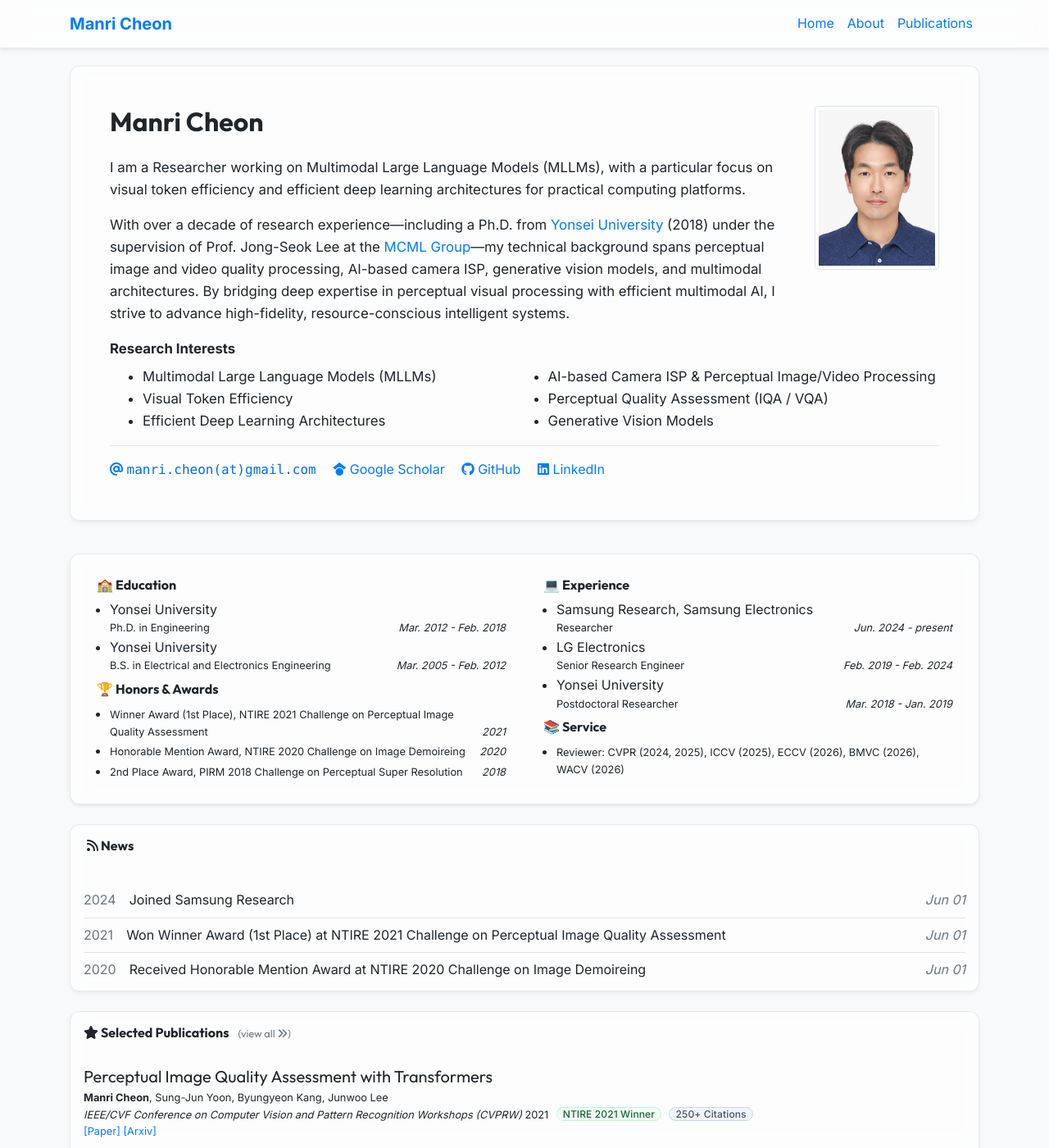
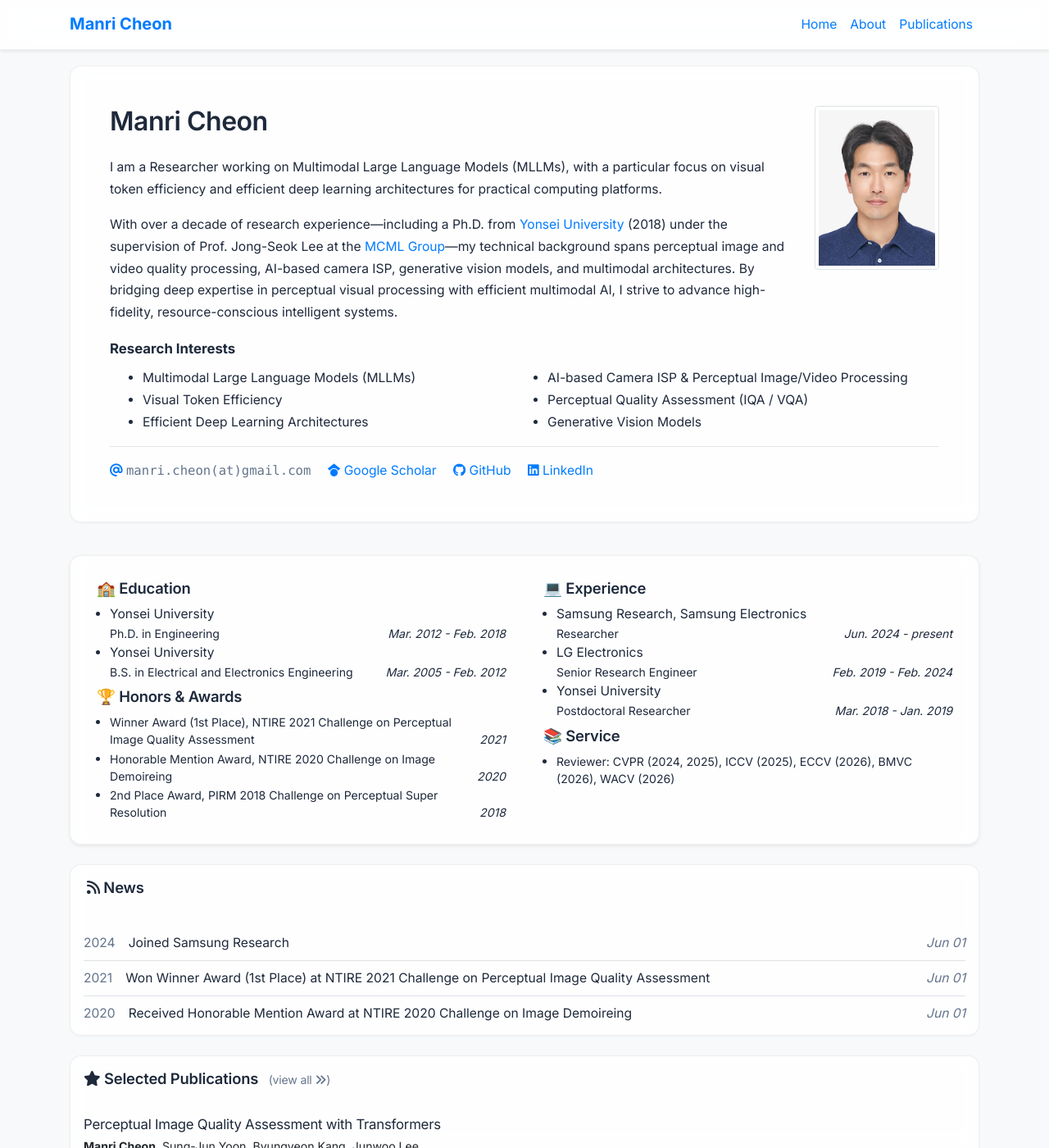
Before and after one commit to manricheon/manricheon.github.io, a Jekyll site: the page built from index.html, in a window 1280 px wide and 1400 px high. Shown: the whole window at 82% size. Built offline with Jekyll 4.4.1, drawn with Linux system fonts in a browser that asks for light colours; nearby versions of some CDN libraries; a style sheet for code colours, icons or effects is not loaded.

Commit message:
style: establish clean, proportional typographic scale and unify with Inter font

```diff
--- a/_layouts/default.html
+++ b/_layouts/default.html
@@ -12,7 +12,7 @@
     <link rel="stylesheet" href="https://cdnjs.cloudflare.com/ajax/libs/academicons/1.9.1/css/academicons.min.css" integrity="sha512-b1ASx0WHgVFL5ZQhTgiPWX+68KjS38Jk87jg7pe+qC7q9YkEtFq0z7xCglv7qGIs/68d3mAp+StfC8WKC5SSAg==" crossorigin="anonymous" />
     <link rel="preconnect" href="https://fonts.googleapis.com">
     <link rel="preconnect" href="https://fonts.gstatic.com" crossorigin>
-    <link href="https://fonts.googleapis.com/css2?family=Inter:wght@300;400;500;600;700;800&family=Outfit:wght@300;400;500;600;700;800&display=swap" rel="stylesheet">
+    <link href="https://fonts.googleapis.com/css2?family=Inter:wght@300;400;500;600;700;800&display=swap" rel="stylesheet">
     <link rel="stylesheet" href="https://cdn.jsdelivr.net/npm/katex@0.16.11/dist/katex.min.css" integrity="sha384-nB0miv6/jRmo5UMMR1wu3Gz6NLsoTkbqJghGIsx//Rlm+ZU03BU6SQNC66uf4l5+" crossorigin="anonymous">
     <link rel="stylesheet" href="{{ '/assets/css/global.css' | relative_url }}">
 </head>
--- a/assets/css/global.css
+++ b/assets/css/global.css
@@ -1,26 +1,27 @@
 @charset "utf-8";
 
 :root {
-    --bg-color: #f8f9fa;
-    --card-bg: rgba(255, 255, 255, 0.7);
-    --text-primary: #212529;
-    --text-secondary: #6c757d;
-    --accent-color: #006ce9; /* Vibrant Blue */
-    --accent-blue: #00c2ff;
+    --bg-color: #f8fafc;
+    --card-bg: rgba(255, 255, 255, 0.85);
+    --text-primary: #1e293b;
+    --text-secondary: #64748b;
+    --text-muted: #94a3b8;
+    --accent-color: #0284c7;
+    --border-color: rgba(0, 0, 0, 0.06);
     --glass-blur: 10px;
-    --border-color: rgba(0, 0, 0, 0.08);
     --font-main: "Inter", -apple-system, BlinkMacSystemFont, "Segoe UI", Roboto, sans-serif;
-    --font-heading: "Outfit", sans-serif;
+    --font-heading: "Inter", -apple-system, BlinkMacSystemFont, sans-serif;
 }
 
 @media (prefers-color-scheme: dark) {
     :root {
-        --bg-color: #0d1117;
-        --card-bg: rgba(33, 37, 41, 0.5);
-        --text-primary: #e6edf3;
-        --text-secondary: #8b949e;
-        --accent-color: #58a6ff;
-        --border-color: rgba(240, 246, 252, 0.1);
+        --bg-color: #0f172a;
+        --card-bg: rgba(30, 41, 59, 0.7);
+        --text-primary: #f1f5f9;
+        --text-secondary: #94a3b8;
+        --text-muted: #64748b;
+        --accent-color: #38bdf8;
+        --border-color: rgba(255, 255, 255, 0.08);
     }
 }
 
@@ -28,16 +29,45 @@ body {
     font-family: var(--font-main);
     background-color: var(--bg-color) !important;
     color: var(--text-primary);
-    line-height: 1.6;
+    line-height: 1.68;
+    font-size: 0.975rem;
     padding-top: 5.0rem;
+    -webkit-font-smoothing: antialiased;
+    -moz-osx-font-smoothing: grayscale;
     transition: background-color 0.3s ease;
 }
 
 h1, h2, h3, h4, h5, h6,
 .h1, .h2, .h3, .h4, .h5, .h6 {
     font-family: var(--font-heading);
-    font-weight: 700;
+    font-weight: 600;
     color: var(--text-primary);
+    letter-spacing: -0.015em;
+}
+
+/* Card Section Titles (Education, Experience, News, Publications) */
+.card-header,
+.card-header h6,
+.card-body h6,
+h6 {
+    font-size: 1.15rem !important;
+    font-weight: 600 !important;
+    letter-spacing: -0.01em;
+    color: var(--text-primary);
+}
+
+/* Publication & Content Titles */
+h5, .h5 {
+    font-size: 1.05rem !important;
+    font-weight: 600 !important;
+    line-height: 1.45 !important;
+    color: var(--text-primary);
+}
+
+/* Author list & secondary subtitles */
+.small, small {
+    font-size: 0.88rem !important;
+    line-height: 1.5;
 }
 
 .card, .jumbotron, .list-group-item, .alert {
@@ -45,15 +75,15 @@ h1, h2, h3, h4, h5, h6,
     backdrop-filter: blur(var(--glass-blur));
     -webkit-backdrop-filter: blur(var(--glass-blur));
     border: 1px solid var(--border-color) !important;
-    border-radius: 12px !important;
-    box-shadow: 0 4px 6px -1px rgba(0, 0, 0, 0.05), 0 2px 4px -1px rgba(0, 0, 0, 0.03);
+    border-radius: 14px !important;
+    box-shadow: 0 1px 3px 0 rgba(0, 0, 0, 0.04), 0 1px 2px -1px rgba(0, 0, 0, 0.02);
     transition: transform 0.2s ease, box-shadow 0.2s ease;
     margin-bottom: 1.5rem;
 }
 
 .card:hover {
-    transform: translateY(-4px);
-    box-shadow: 0 10px 15px -3px rgba(0, 0, 0, 0.1), 0 4px 6px -2px rgba(0, 0, 0, 0.05);
+    transform: translateY(-2px);
+    box-shadow: 0 6px 16px -2px rgba(0, 0, 0, 0.06), 0 3px 6px -2px rgba(0, 0, 0, 0.03);
 }
 
 .navbar {
@@ -68,7 +98,13 @@ h1, h2, h3, h4, h5, h6,
 }
 
 .text-profile-bio {
-    font-size: 1.05rem;
+    font-size: 0.975rem;
+    line-height: 1.72;
+    color: var(--text-primary);
+}
+
+.text-profile-bio p {
+    margin-bottom: 1rem;
 }
 
 .badge-publication {
@@ -109,7 +145,19 @@ h1, h2, h3, h4, h5, h6,
 
 .email-text {
     font-family: "SFMono-Regular", Consolas, "Liberation Mono", Menlo, monospace;
+    color: var(--text-secondary);
+}
+
+/* Abstract links & paper badges */
+.abstract-links a {
+    font-size: 0.85rem;
+    color: var(--text-secondary);
+    transition: color 0.15s ease;
+}
+
+.abstract-links a:hover {
     color: var(--accent-color);
+    text-decoration: none;
 }
 
 /* Mobile Adjustments */
@@ -125,16 +173,13 @@ h1, h2, h3, h4, h5, h6,
     }
 
     .profile-image-container img {
-        width: 150px !important;
-        height: 150px !important;
+        height: 140px;
+        width: 140px;
+        border-radius: 50%;
     }
 
-    .card {
-        padding: 1rem !important;
+    body {
+        padding-top: 4.5rem;
+        font-size: 0.95rem;
     }
 }
-
-.cover-image {
-    border-radius: 8px;
-    object-fit: cover;
-}
```
